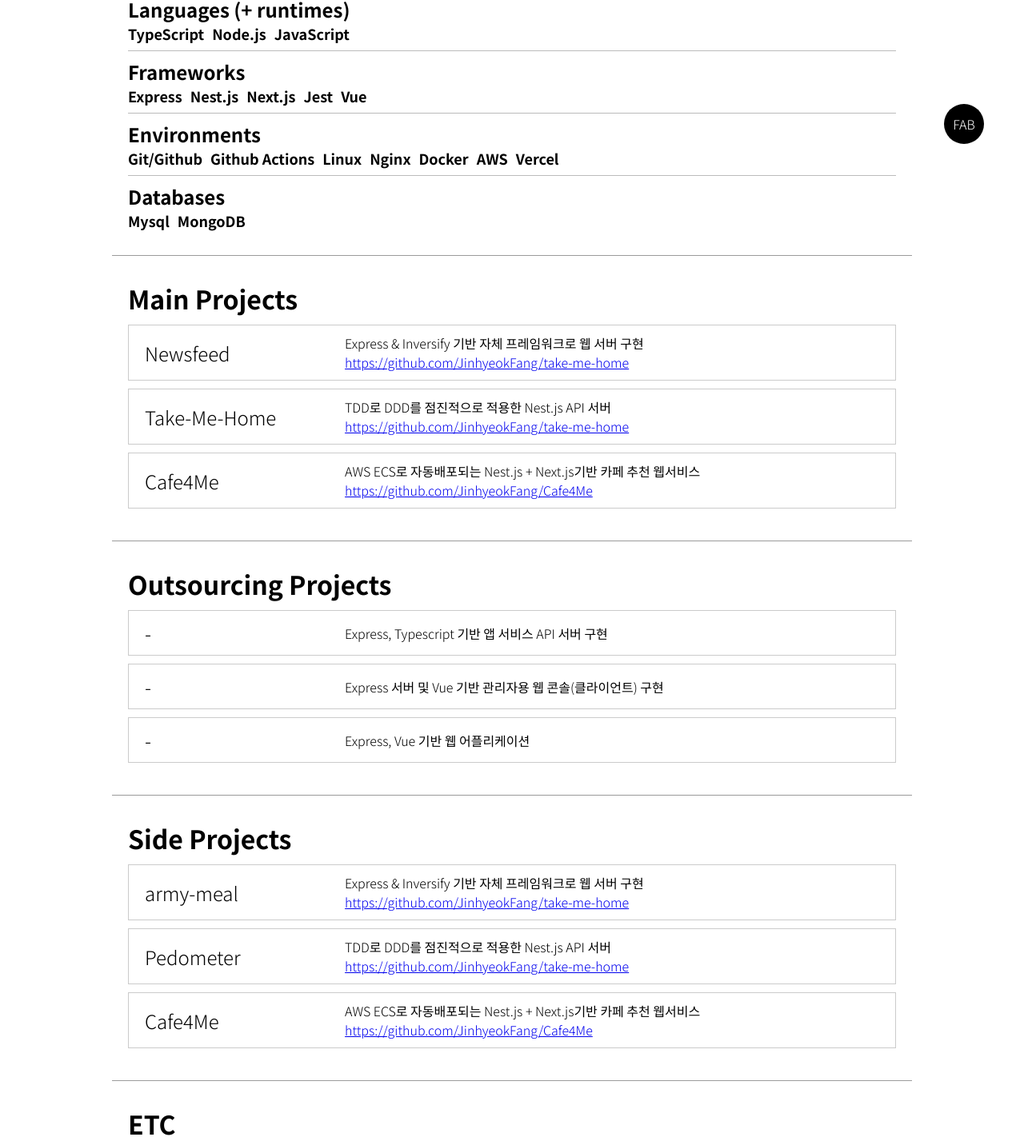
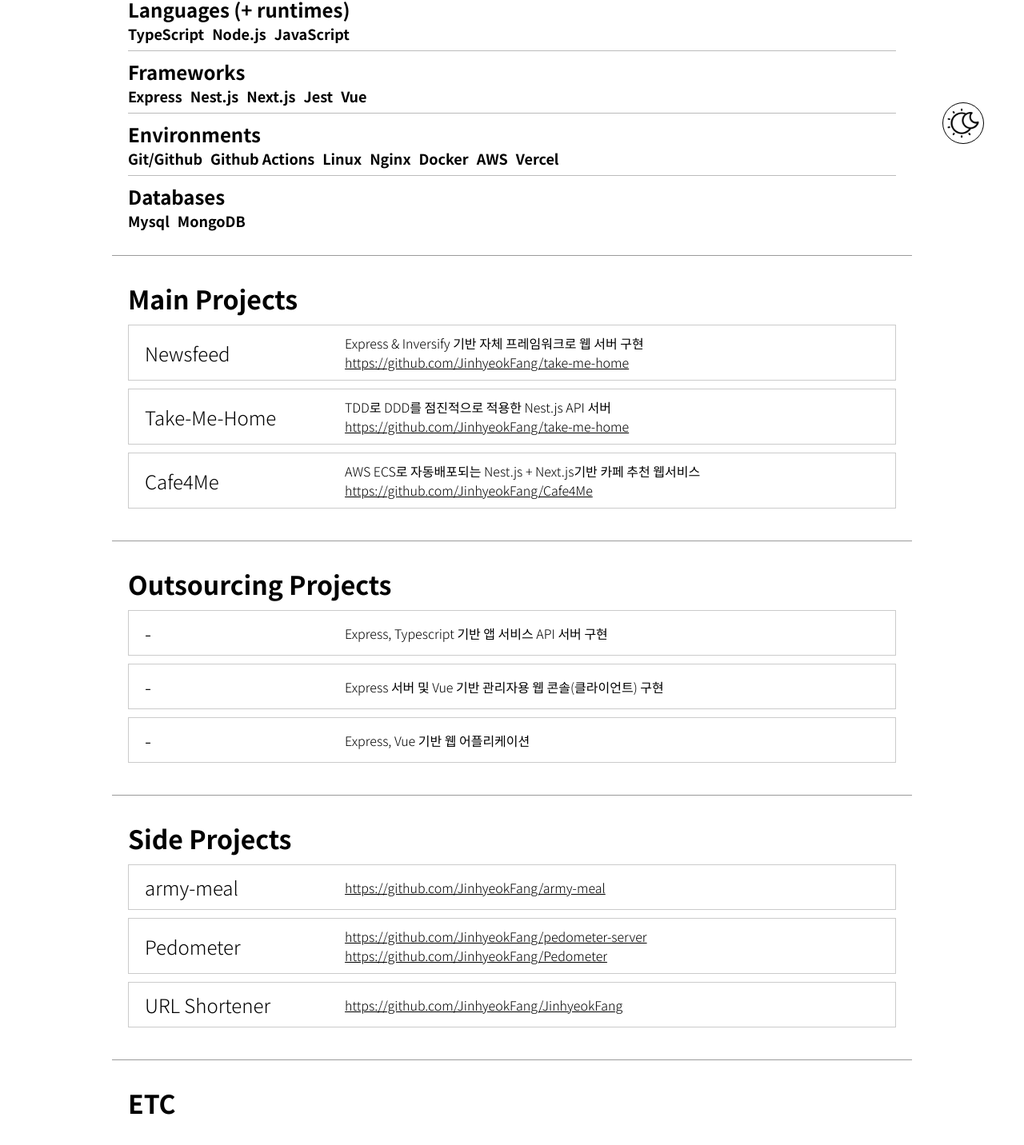
Before and after one commit to JinhyeokFang/Profile, a Next.js app: page / in a window 1280 px wide. Shown: the part 570-2002 px from the top of the page at 80% size. Built offline with nearby package versions, Linux system fonts and the light colour scheme.

Commit message:
feat: dark mode

```diff
--- a/src/components/etc.tsx
+++ b/src/components/etc.tsx
@@ -7,12 +7,6 @@ export const ETC = () => {
                 <h1>ETC</h1>
                 <ul>
                     <li>
-                        <div>
-                            Cafe4Me
-                        </div>
-                        <div>
-                            <p>AWS ECS로 자동배포되는 카페 추천 웹서비스</p>
-                        </div>
                     </li>
                 </ul>
             </div>
--- a/src/components/fab.tsx
+++ b/src/components/fab.tsx
@@ -1,9 +1,33 @@
+import Image from 'next/image';
+import { useEffect, useState } from 'react'
+import iconImage from '../../public/fab.png'
 import styles from '../styles/fab.module.css'
 
 export const FAB = () => {
+    const [isDark, setIsDark] = useState(false);
+
+    useEffect(() => {
+        let savedIsDark = localStorage.getItem('jinhyukIsDark');
+        if (savedIsDark == null)
+            savedIsDark = window.matchMedia && window.matchMedia('(prefers-color-scheme: dark)').matches ? 'true' : 'false';
+        setIsDark(savedIsDark == 'true');
+        const theme = savedIsDark == 'true' ? 'dark' : 'light';
+        document.body.dataset.theme = theme;
+    }, []);
+
+    useEffect(() => {
+        const theme = isDark ? 'dark' : 'light';
+        document.body.dataset.theme = theme;
+    }, [isDark]);
+
+    const switchMode = () => {
+        setIsDark(!isDark);
+        localStorage.setItem('jinhyukIsDark', !isDark ? 'true' : 'false');
+    }
+
     return (
-        <div className={styles.wrapper}>
-            FAB
+        <div className={styles.wrapper} onClick={switchMode}>
+            <Image className={styles.icon} src={iconImage} alt="" width="50" height="50" />
         </div>
     )
 }
--- a/src/components/side-projects.tsx
+++ b/src/components/side-projects.tsx
@@ -9,22 +9,22 @@ export const SideProjects = () => {
                     <li className={styles.project}>
                         <h2 className={styles.name}>army-meal</h2>
                         <div className={styles.content}>
-                            <p>Express & Inversify 기반 자체 프레임워크로 웹 서버 구현</p>
-                            <a href="https://github.com/JinhyeokFang/take-me-home">https://github.com/JinhyeokFang/take-me-home</a>
+                            <p> </p>
+                            <a href="https://github.com/JinhyeokFang/army-meal">https://github.com/JinhyeokFang/army-meal</a>
                         </div>
                     </li>
                     <li className={styles.project}>
                         <h2 className={styles.name}>Pedometer</h2>
                         <div className={styles.content}>
-                            <p>TDD로 DDD를 점진적으로 적용한 Nest.js API 서버</p>
-                            <a href="https://github.com/JinhyeokFang/take-me-home">https://github.com/JinhyeokFang/take-me-home</a>
+                            <a href="https://github.com/JinhyeokFang/pedometer-server">https://github.com/JinhyeokFang/pedometer-server</a><br />
+                            <a href="https://github.com/JinhyeokFang/Pedometer">https://github.com/JinhyeokFang/Pedometer</a>
                         </div>
                     </li>
                     <li className={styles.project}>
-                        <h2 className={styles.name}>Cafe4Me</h2>
+                        <h2 className={styles.name}>URL Shortener</h2>
                         <div className={styles.content}>
-                            <p>AWS ECS로 자동배포되는 Nest.js + Next.js기반 카페 추천 웹서비스</p>
-                            <a href="https://github.com/JinhyeokFang/Cafe4Me">https://github.com/JinhyeokFang/Cafe4Me</a>
+                            <p> </p>
+                            <a href="https://github.com/JinhyeokFang/JinhyeokFang">https://github.com/JinhyeokFang/JinhyeokFang</a>
                         </div>
                     </li>
                 </ul>
--- a/src/styles/fab.module.css
+++ b/src/styles/fab.module.css
@@ -5,8 +5,8 @@
     width: 50px;
     height: 50px;
     border-radius: 50px;
-    background: black;
-    color: white;
+    border: 1px solid var(--color);
+    background: white;
     display: flex;
     justify-content: center;
     align-items: center;
--- a/src/styles/globals.css
+++ b/src/styles/globals.css
@@ -6,9 +6,33 @@
   border: none;
 }
 
+body, body[data-theme="light"] {
+  --color: black;
+  --background: white;
+}
+
+body[data-theme="dark"] {
+  --color: white;
+  --background: black;
+}
+
+a {
+  color: var(--color);
+}
+
+a:visited {
+  color: var(--color);
+}
+
 body {
   font-family: 'Noto Sans KR', sans-serif;
   user-select: none;
+
+  color: var(--color);
+  background: var(--background);
+
+  transition: 0.2s color linear;
+  transition: 0.2s background-color linear;
 }
 
 hr {
```
Also changed, not shown: public/fab.png (added).
